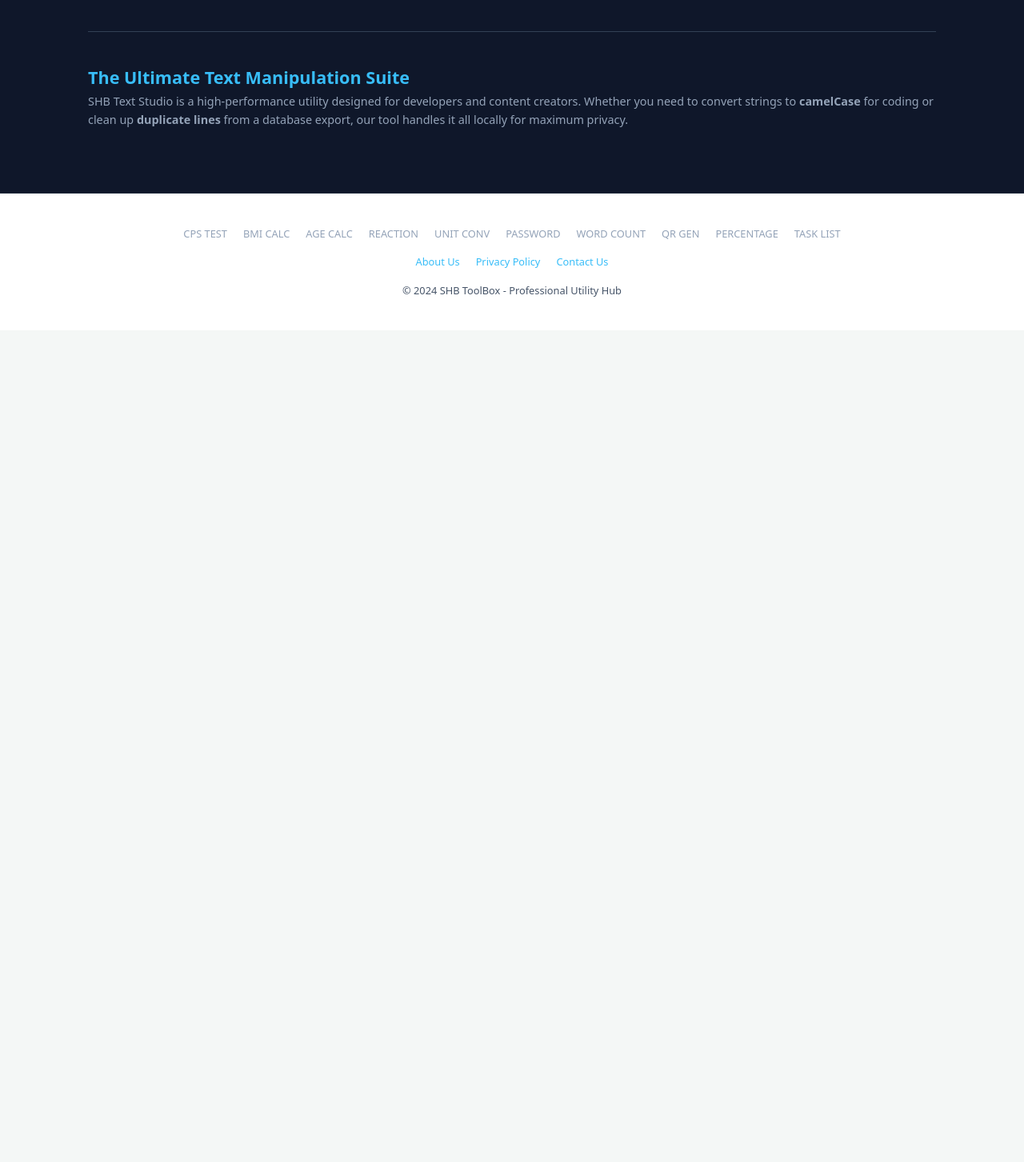
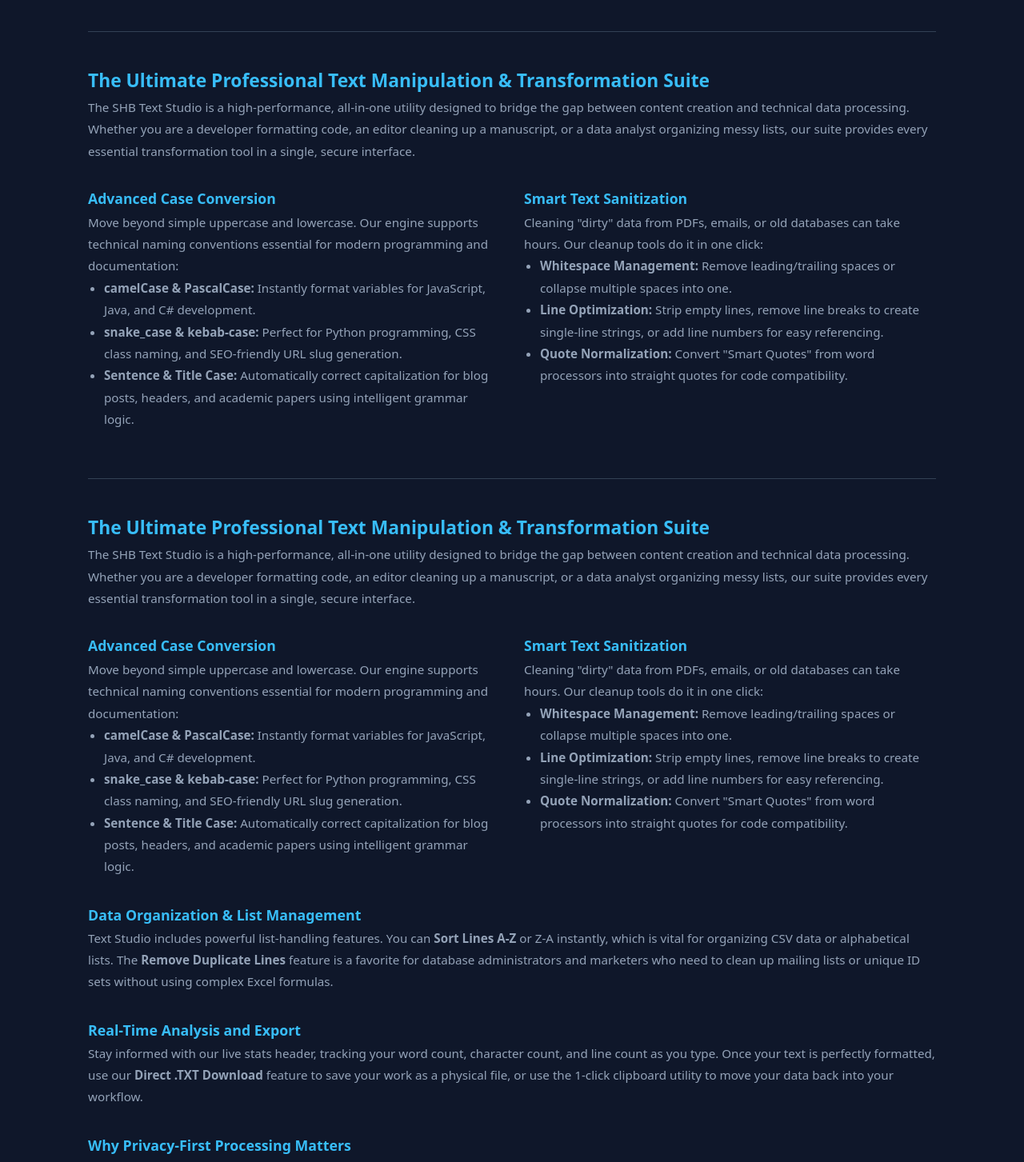
Before and after one commit to vivaindus/vivaindus.github.io, a Next.js app: page /caseconverter in a window 1280 px wide. Shown: the part 820-2273 px from the top of the page at 80% size. Before the commit the page ends 1233 px from the top, so only its background shows below. Built offline with nearby package versions, Linux system fonts and the light colour scheme.

Commit message:
caseconverter updated

```diff
--- a/pages/caseconverter/index.js
+++ b/pages/caseconverter/index.js
@@ -127,9 +127,87 @@
                 </div>
 
                 {/* SEO FOOTER */}
-                <div style={{ marginTop: '60px', borderTop: '1px solid #334155', paddingTop: '40px', color: '#94a3b8', fontSize: '0.9rem', lineHeight: '1.6' }}>
-                    <h2 style={{ color: '#38bdf8' }}>The Ultimate Text Manipulation Suite</h2>
-                    <p>SHB Text Studio is a high-performance utility designed for developers and content creators. Whether you need to convert strings to <strong>camelCase</strong> for coding or clean up <strong>duplicate lines</strong> from a database export, our tool handles it all locally for maximum privacy.</p>
+                {/* --- COMPREHENSIVE SEO CONTENT SECTION --- */}
+                <div style={{ marginTop: '60px', borderTop: '1px solid #334155', paddingTop: '40px', color: '#94a3b8', fontSize: '0.95rem', lineHeight: '1.8', textAlign: 'left' }}>
+                    <h2 style={{ color: '#38bdf8' }}>The Ultimate Professional Text Manipulation & Transformation Suite</h2>
+                    <p>
+                        The SHB Text Studio is a high-performance, all-in-one utility designed to bridge the gap between content creation and technical data processing. Whether you are a developer formatting code, an editor cleaning up a manuscript, or a data analyst organizing messy lists, our suite provides every essential transformation tool in a single, secure interface.
+                    </p>
+
+                    <div style={{ display: 'grid', gridTemplateColumns: 'repeat(auto-fit, minmax(300px, 1fr))', gap: '30px', marginTop: '30px' }}>
+                        <div>
+                            <h3 style={{ color: '#38bdf8', fontSize: '1.1rem' }}>Advanced Case Conversion</h3>
+                            <p>
+                                Move beyond simple uppercase and lowercase. Our engine supports technical naming conventions essential for modern programming and documentation:
+                            </p>
+                            <ul style={{ paddingLeft: '20px' }}>
+                                <li><strong>camelCase & PascalCase:</strong> Instantly format variables for JavaScript, Java, and C# development.</li>
+                                <li><strong>snake_case & kebab-case:</strong> Perfect for Python programming, CSS class naming, and SEO-friendly URL slug generation.</li>
+                                <li><strong>Sentence & Title Case:</strong> Automatically correct capitalization for blog posts, headers, and academic papers using intelligent grammar logic.</li>
+                            </ul>
+                        </div>
+
+                        <div>
+                            <h3 style={{ color: '#38bdf8', fontSize: '1.1rem' }}>Smart Text Sanitization</h3>
+                            <p>
+                                Cleaning "dirty" data from PDFs, emails, or old databases can take hours. Our cleanup tools do it in one click:
+                            </p>
+                            <ul style={{ paddingLeft: '20px' }}>
+                                <li><strong>Whitespace Management:</strong> Remove leading/trailing spaces or collapse multiple spaces into one.</li>
+                                <li><strong>Line Optimization:</strong> Strip empty lines, remove line breaks to create single-line strings, or add line numbers for easy referencing.</li>
+                                <li><strong>Quote Normalization:</strong> Convert "Smart Quotes" from word processors into straight quotes for code compatibility.</li>
+                            </ul>
+                        </div>
+                    </div>
+
+                    {/* --- COMPREHENSIVE SEO CONTENT SECTION --- */}
+                <div style={{ marginTop: '60px', borderTop: '1px solid #334155', paddingTop: '40px', color: '#94a3b8', fontSize: '0.95rem', lineHeight: '1.8', textAlign: 'left' }}>
+                    <h2 style={{ color: '#38bdf8' }}>The Ultimate Professional Text Manipulation & Transformation Suite</h2>
+                    <p>
+                        The SHB Text Studio is a high-performance, all-in-one utility designed to bridge the gap between content creation and technical data processing. Whether you are a developer formatting code, an editor cleaning up a manuscript, or a data analyst organizing messy lists, our suite provides every essential transformation tool in a single, secure interface.
+                    </p>
+
+                    <div style={{ display: 'grid', gridTemplateColumns: 'repeat(auto-fit, minmax(300px, 1fr))', gap: '30px', marginTop: '30px' }}>
+                        <div>
+                            <h3 style={{ color: '#38bdf8', fontSize: '1.1rem' }}>Advanced Case Conversion</h3>
+                            <p>
+                                Move beyond simple uppercase and lowercase. Our engine supports technical naming conventions essential for modern programming and documentation:
+                            </p>
+                            <ul style={{ paddingLeft: '20px' }}>
+                                <li><strong>camelCase & PascalCase:</strong> Instantly format variables for JavaScript, Java, and C# development.</li>
+                                <li><strong>snake_case & kebab-case:</strong> Perfect for Python programming, CSS class naming, and SEO-friendly URL slug generation.</li>
+                                <li><strong>Sentence & Title Case:</strong> Automatically correct capitalization for blog posts, headers, and academic papers using intelligent grammar logic.</li>
+                            </ul>
+                        </div>
+
+                        <div>
+                            <h3 style={{ color: '#38bdf8', fontSize: '1.1rem' }}>Smart Text Sanitization</h3>
+                            <p>
+                                Cleaning "dirty" data from PDFs, emails, or old databases can take hours. Our cleanup tools do it in one click:
+                            </p>
+                            <ul style={{ paddingLeft: '20px' }}>
+                                <li><strong>Whitespace Management:</strong> Remove leading/trailing spaces or collapse multiple spaces into one.</li>
+                                <li><strong>Line Optimization:</strong> Strip empty lines, remove line breaks to create single-line strings, or add line numbers for easy referencing.</li>
+                                <li><strong>Quote Normalization:</strong> Convert "Smart Quotes" from word processors into straight quotes for code compatibility.</li>
+                            </ul>
+                        </div>
+                    </div>
+
+                    <h3 style={{ color: '#38bdf8', marginTop: '30px' }}>Data Organization & List Management</h3>
+                    <p>
+                        Text Studio includes powerful list-handling features. You can <strong>Sort Lines A-Z</strong> or Z-A instantly, which is vital for organizing CSV data or alphabetical lists. The <strong>Remove Duplicate Lines</strong> feature is a favorite for database administrators and marketers who need to clean up mailing lists or unique ID sets without using complex Excel formulas.
+                    </p>
+
+                    <h3 style={{ color: '#38bdf8', marginTop: '30px' }}>Real-Time Analysis and Export</h3>
+                    <p>
+                        Stay informed with our live stats header, tracking your word count, character count, and line count as you type. Once your text is perfectly formatted, use our <strong>Direct .TXT Download</strong> feature to save your work as a physical file, or use the 1-click clipboard utility to move your data back into your workflow.
+                    </p>
+
+                    <h3 style={{ color: '#38bdf8', marginTop: '30px' }}>Why Privacy-First Processing Matters</h3>
+                    <p>
+                        In the age of AI and cloud storage, your text data is often harvested for training or tracking. At SHB ToolBox, we use <strong>Client-Side JavaScript Logic</strong>. This means your text never leaves your computer. Whether you are formatting a sensitive legal document or a proprietary block of code, the transformation happens 100% locally. Your privacy is not just a feature; it is our architecture.
+                    </p>
+                </div>
                 </div>
             </div>
         </ToolboxLayout>
```
